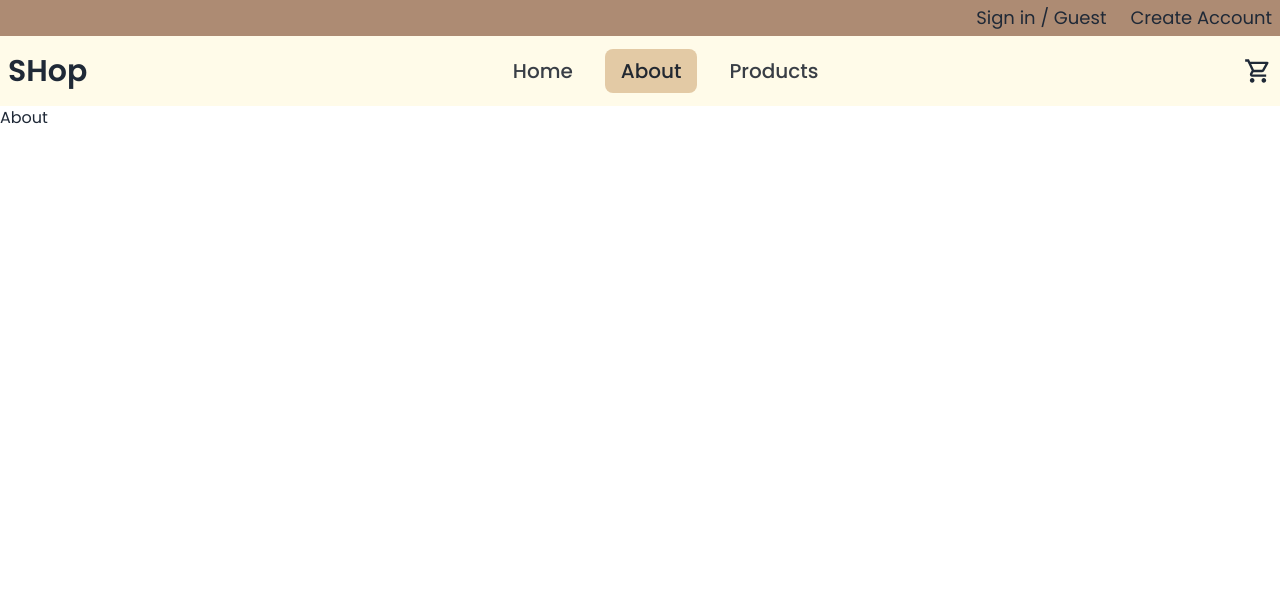
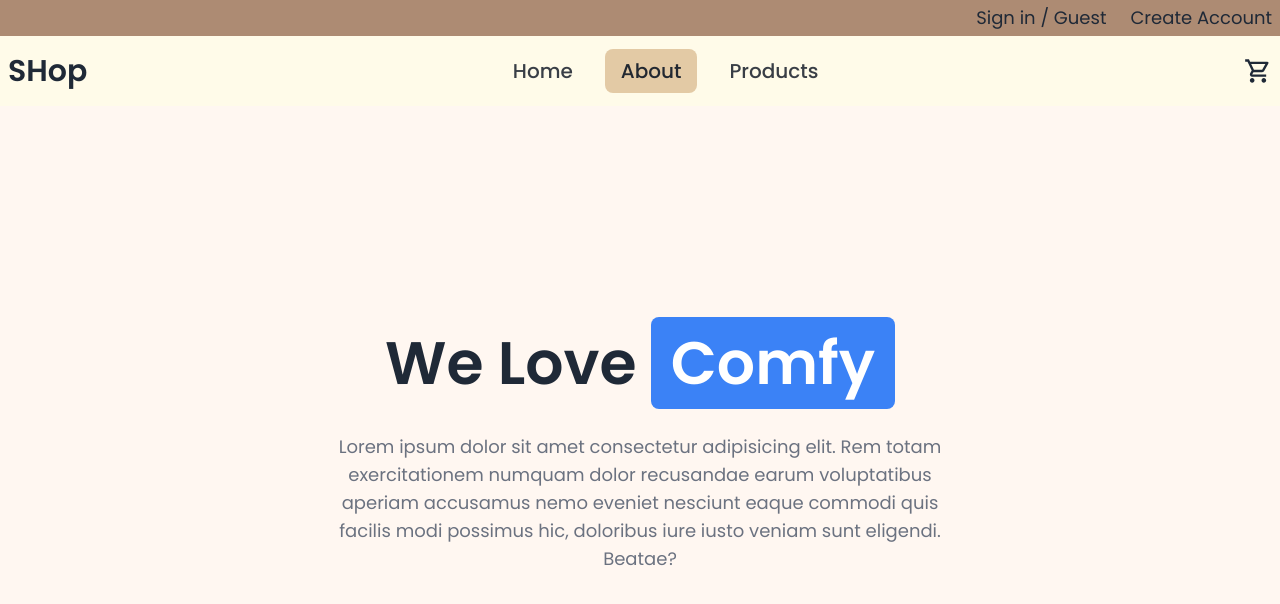
Before and after one commit to ELHARFALI/store, a React (Vite) app: page /about in a window 1280 px wide. Shown: the top 604 px of the page. Built offline with nearby package versions, Linux system fonts and the light colour scheme; no server answers.

Commit message:
Add about page

```diff
--- a/src/pages/About.jsx
+++ b/src/pages/About.jsx
@@ -2,7 +2,16 @@ import React from 'react'
 
 const About = () => {
   return (
-    <div>About</div>
+    <main className='min-h-[calc(100vh-106px)] bg-[#FFF7F1]'>
+      <div className="main-width px-4 xl:px-2 min-h-[calc(100vh-106px)] 2xl:px-0 flex justify-center items-center ">
+        <div className=' flex justify-center items-center flex-col'>
+          <h1 className='text-3xl font-semibold md:text-4xl lg:text-5xl xl:text-6xl'>We Love <span className='px-3 lg:px-5 py-1 bg-blue-500 text-white rounded-lg'>Comfy</span></h1>
+          <p className='text-center mt-6 lg:mt-10 text-lg text-gray-500  xl:max-w-[650px]'>
+            Lorem ipsum dolor sit amet consectetur adipisicing elit. Rem totam exercitationem numquam dolor recusandae earum voluptatibus aperiam accusamus nemo eveniet nesciunt eaque commodi quis facilis modi possimus hic, doloribus iure iusto veniam sunt eligendi. Beatae?
+          </p>
+        </div>
+      </div>
+    </main>
   )
 }
 
```
